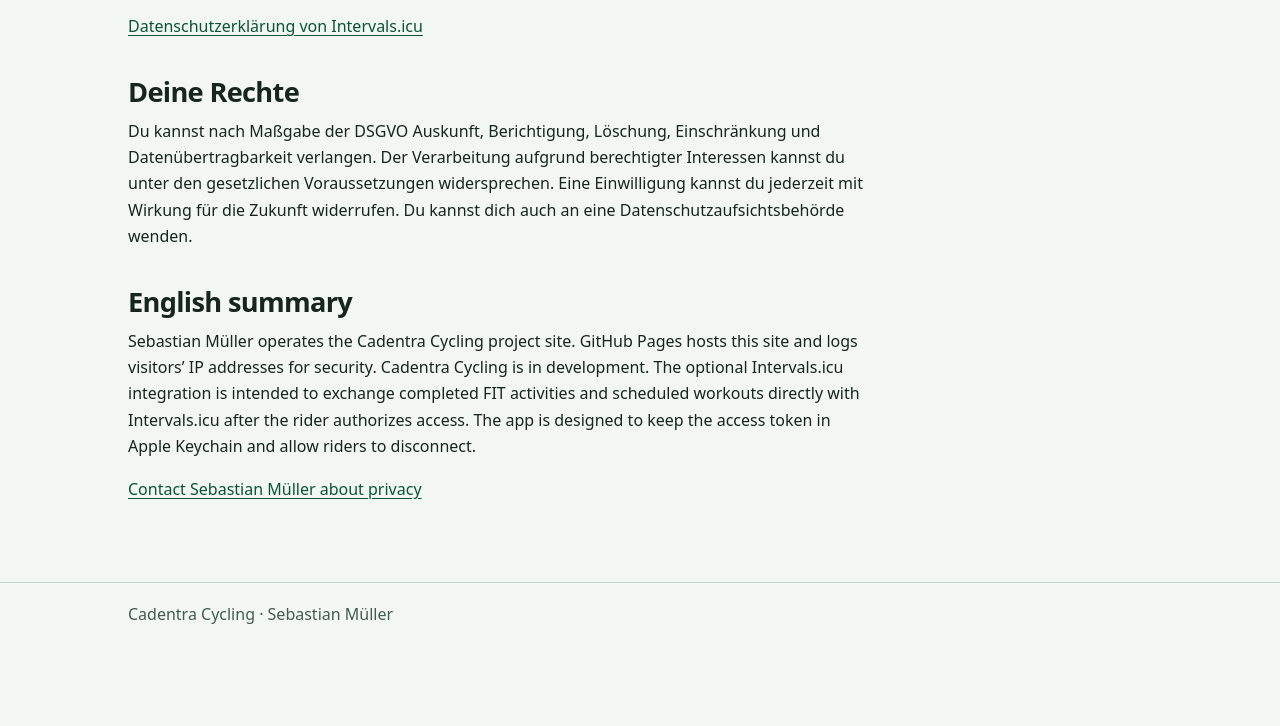
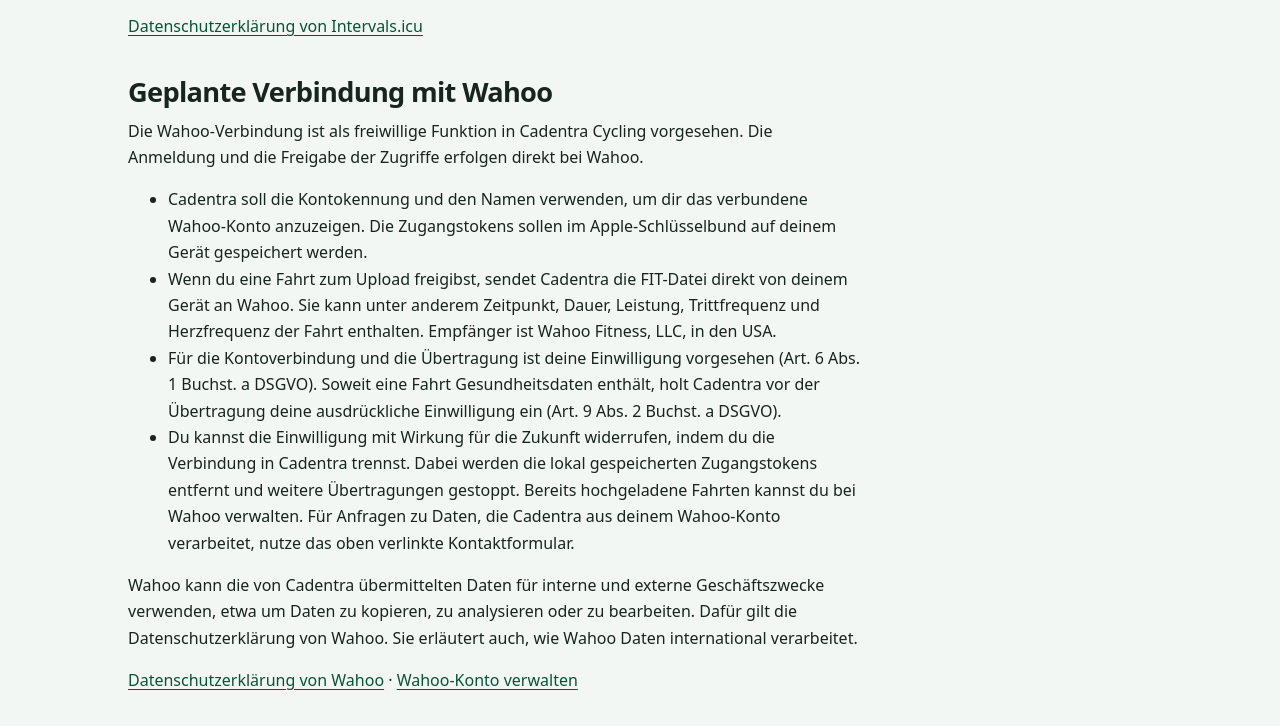
Before and after one commit to sappelmueller/cadentra-cycling-website, a plain HTML site: page datenschutz.html in a window 1280 px wide. Shown: the part 1643-2369 px from the top of the page. Before the commit the page ends 2288 px from the top, so only its background shows below. Drawn offline with Linux system fonts and the light colour scheme.

Commit message:
Wahoo-Anbindung und OAuth-Ruecksprung fuer Cadentra ergaenzen

```diff
--- a/datenschutz.html
+++ b/datenschutz.html
@@ -4,7 +4,7 @@
   <meta charset="utf-8">
   <meta name="viewport" content="width=device-width, initial-scale=1">
   <title>Datenschutzerklärung – Cadentra Cycling</title>
-  <meta name="description" content="Datenschutzerklärung für die Cadentra-Projektseite und Informationen zur geplanten Intervals.icu-Verbindung.">
+  <meta name="description" content="Datenschutzerklärung für die Cadentra-Projektseite und die geplanten Verbindungen zu Intervals.icu und Wahoo.">
   <link rel="stylesheet" href="./styles.css">
 </head>
 <body>
@@ -49,13 +49,25 @@
       </ul>
       <p><a href="https://www.intervals.icu/privacy-policy/">Datenschutzerklärung von Intervals.icu</a></p>
 
+      <h2 id="wahoo">Geplante Verbindung mit Wahoo</h2>
+      <p>Die Wahoo-Verbindung ist als freiwillige Funktion in Cadentra Cycling vorgesehen. Die Anmeldung und die Freigabe der Zugriffe erfolgen direkt bei Wahoo.</p>
+      <ul>
+        <li>Cadentra soll die Kontokennung und den Namen verwenden, um dir das verbundene Wahoo-Konto anzuzeigen. Die Zugangstokens sollen im Apple-Schlüsselbund auf deinem Gerät gespeichert werden.</li>
+        <li>Wenn du eine Fahrt zum Upload freigibst, sendet Cadentra die FIT-Datei direkt von deinem Gerät an Wahoo. Sie kann unter anderem Zeitpunkt, Dauer, Leistung, Trittfrequenz und Herzfrequenz der Fahrt enthalten. Empfänger ist Wahoo Fitness, LLC, in den USA.</li>
+        <li>Für die Kontoverbindung und die Übertragung ist deine Einwilligung vorgesehen (Art. 6 Abs. 1 Buchst. a DSGVO). Soweit eine Fahrt Gesundheitsdaten enthält, holt Cadentra vor der Übertragung deine ausdrückliche Einwilligung ein (Art. 9 Abs. 2 Buchst. a DSGVO).</li>
+        <li>Du kannst die Einwilligung mit Wirkung für die Zukunft widerrufen, indem du die Verbindung in Cadentra trennst. Dabei werden die lokal gespeicherten Zugangstokens entfernt und weitere Übertragungen gestoppt. Bereits hochgeladene Fahrten kannst du bei Wahoo verwalten. Für Anfragen zu Daten, die Cadentra aus deinem Wahoo-Konto verarbeitet, nutze das oben verlinkte Kontaktformular.</li>
+      </ul>
+      <p>Wahoo kann die von Cadentra übermittelten Daten für interne und externe Geschäftszwecke verwenden, etwa um Daten zu kopieren, zu analysieren oder zu bearbeiten. Dafür gilt die Datenschutzerklärung von Wahoo. Sie erläutert auch, wie Wahoo Daten international verarbeitet.</p>
+      <p><a href="https://de-eu.wahoofitness.com/privacy-policy">Datenschutzerklärung von Wahoo</a> · <a href="https://support.wahoofitness.com/hc/en-us/articles/14467611662482-Account-management-Wahoo-app">Wahoo-Konto verwalten</a></p>
+
       <h2>Deine Rechte</h2>
       <p>Du kannst nach Maßgabe der DSGVO Auskunft, Berichtigung, Löschung, Einschränkung und Datenübertragbarkeit verlangen. Der Verarbeitung aufgrund berechtigter Interessen kannst du unter den gesetzlichen Voraussetzungen widersprechen. Eine Einwilligung kannst du jederzeit mit Wirkung für die Zukunft widerrufen. Du kannst dich auch an eine Datenschutzaufsichtsbehörde wenden.</p>
 
       <div lang="en">
         <h2>English summary</h2>
         <p>Sebastian Müller operates the Cadentra Cycling project site. GitHub Pages hosts this site and logs visitors’ IP addresses for security. Cadentra Cycling is in development. The optional Intervals.icu integration is intended to exchange completed FIT activities and scheduled workouts directly with Intervals.icu after the rider authorizes access. The app is designed to keep the access token in Apple Keychain and allow riders to disconnect.</p>
-        <p><a href="https://trainscope.app/?page=contact">Contact Sebastian Müller about privacy</a></p>
+        <p>The optional Wahoo integration is planned to upload only completed Cadentra rides that the rider chooses to send to their own Wahoo account. FIT files may contain ride timing, duration, power, cadence and heart rate. Cadentra is designed to use the account identifier and name to identify the connected account and keep access tokens in Apple Keychain. Disconnecting stops future transfers and removes locally stored tokens. Wahoo Fitness, LLC in the United States may use the data sent to it for internal and external business purposes under its privacy policy.</p>
+        <p><a href="https://eu.wahoofitness.com/privacy-policy">Wahoo privacy policy</a> · <a href="https://trainscope.app/?page=contact">Contact Sebastian Müller about privacy</a></p>
       </div>
     </div>
   </main>
```
Also changed, not shown: index.html (+3 -0 lines), oauth/wahoo/callback/index.html (added, +17 -0 lines).
